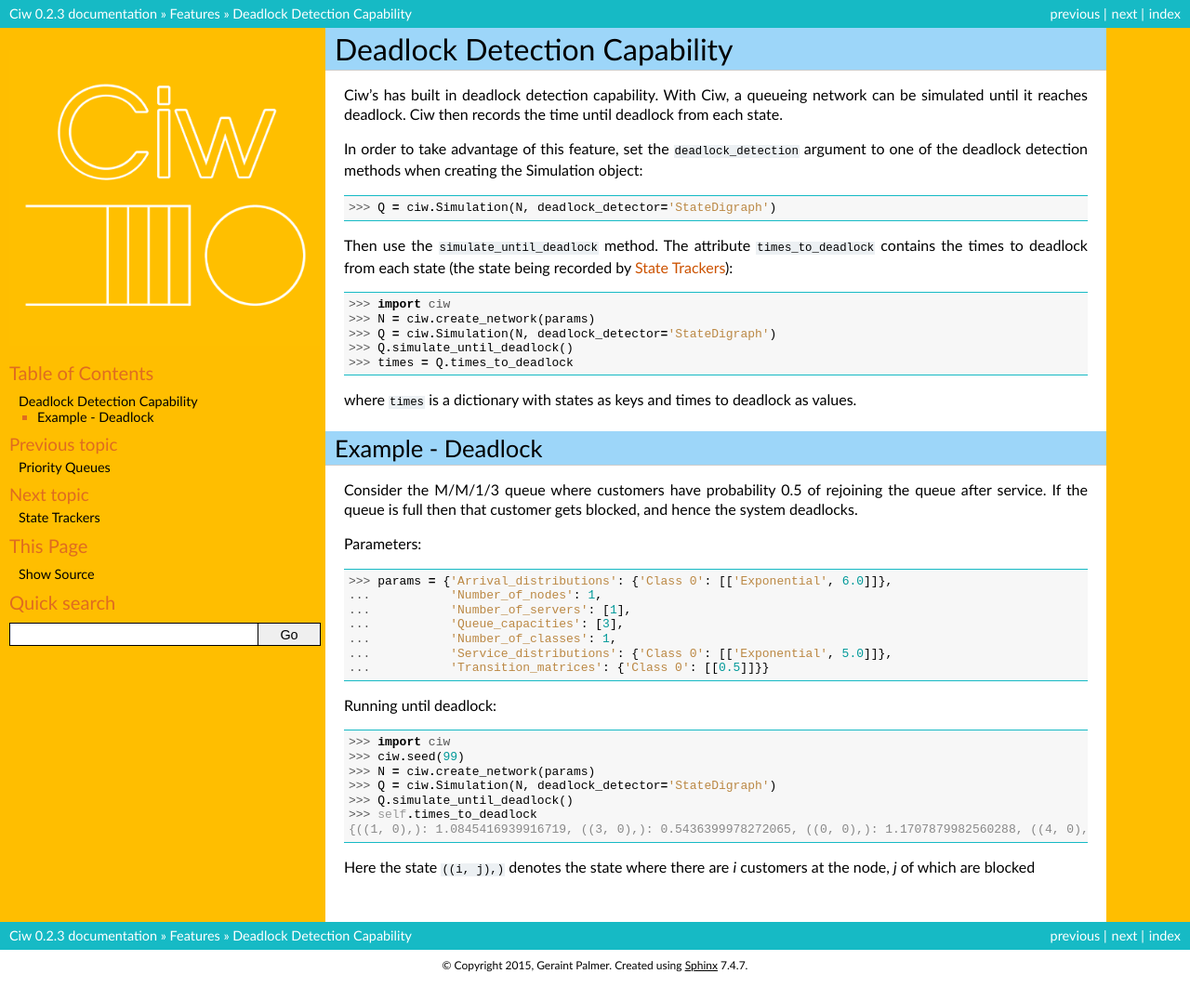
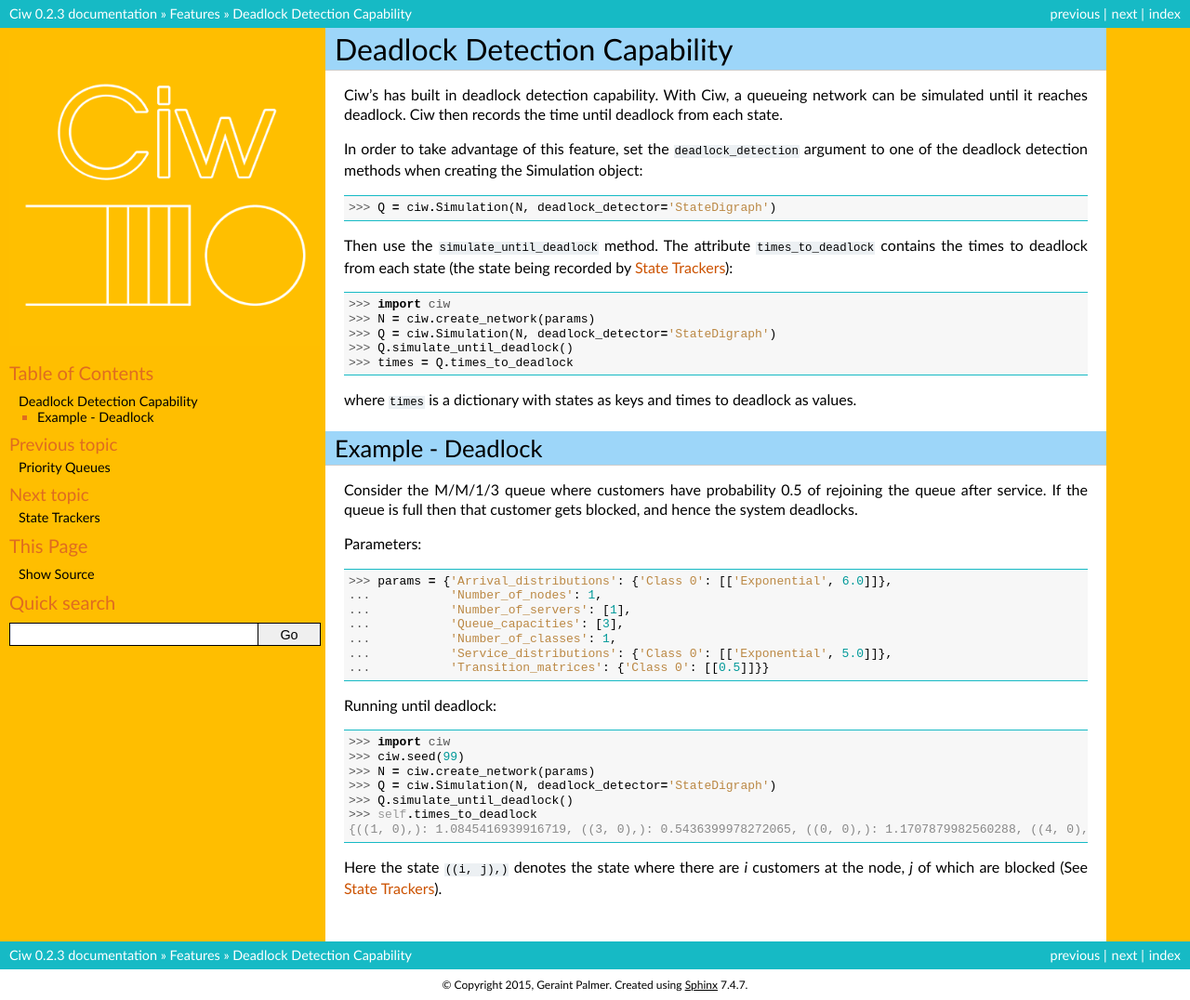
Before and after one commit to CiwPython/Ciw, a Sphinx documentation site: the page built from docs/Features/deadlock.rst, in a window 1280 px wide. Shown: the whole page at 93% size. Built offline with Sphinx 7.4.7, drawn with Linux system fonts in a browser that asks for light colours; before the commit the page ends 1055 px from its top, so only the background shows below that.

Commit message:
add link to state trackers from deadlock page

```diff
--- a/docs/Features/deadlock.rst
+++ b/docs/Features/deadlock.rst
@@ -48,4 +48,4 @@ Running until deadlock::
     >>> self.times_to_deadlock # doctest:+SKIP
     {((1, 0),): 1.0845416939916719, ((3, 0),): 0.5436399978272065, ((0, 0),): 1.1707879982560288, ((4, 0),): 0.15650986183172932, ((3, 1),): 0.0, ((2, 0),): 1.0517097907100657}
 
-Here the state :code:`((i, j),)` denotes the state where there are `i` customers at the node, `j` of which are blocked
+Here the state :code:`((i, j),)` denotes the state where there are `i` customers at the node, `j` of which are blocked (See :ref:`state-tracker`).
```
